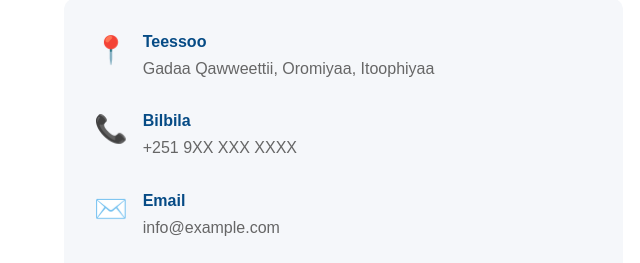
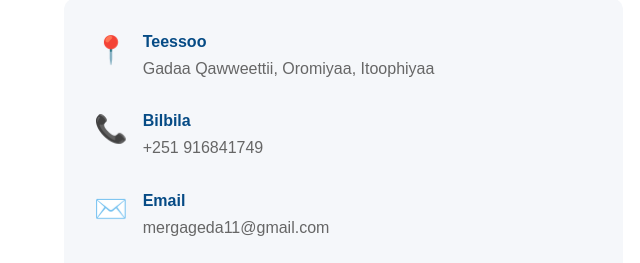
Before and after one commit to MergaGeda/gedakeweti, a plain HTML site: page index.html in a window 1280 px wide. Shown: the part 6380-6643 px from the top of the page, 0-640 px from the left. Drawn offline with Linux system fonts and the light colour scheme.

Commit message:
Update contact information in index.html

```diff
--- a/index.html
+++ b/index.html
@@ -2012,7 +2012,7 @@
                         </h4>
 
                         <p>
-                            +251 9XX XXX XXXX
+                            +251 916841749
                         </p>
 
                     </div>
@@ -2033,7 +2033,7 @@
                         </h4>
 
                         <p>
-                            info@example.com
+                            mergageda11@gmail.com
                         </p>
 
                     </div>
```
